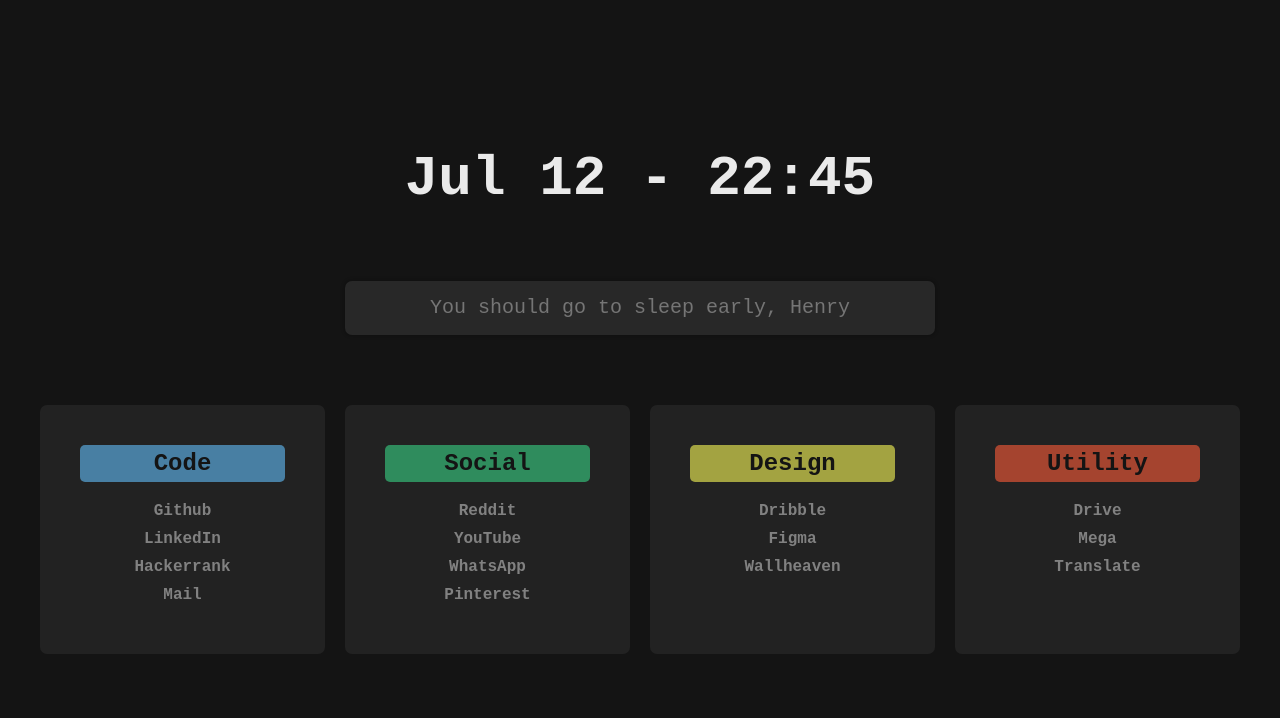
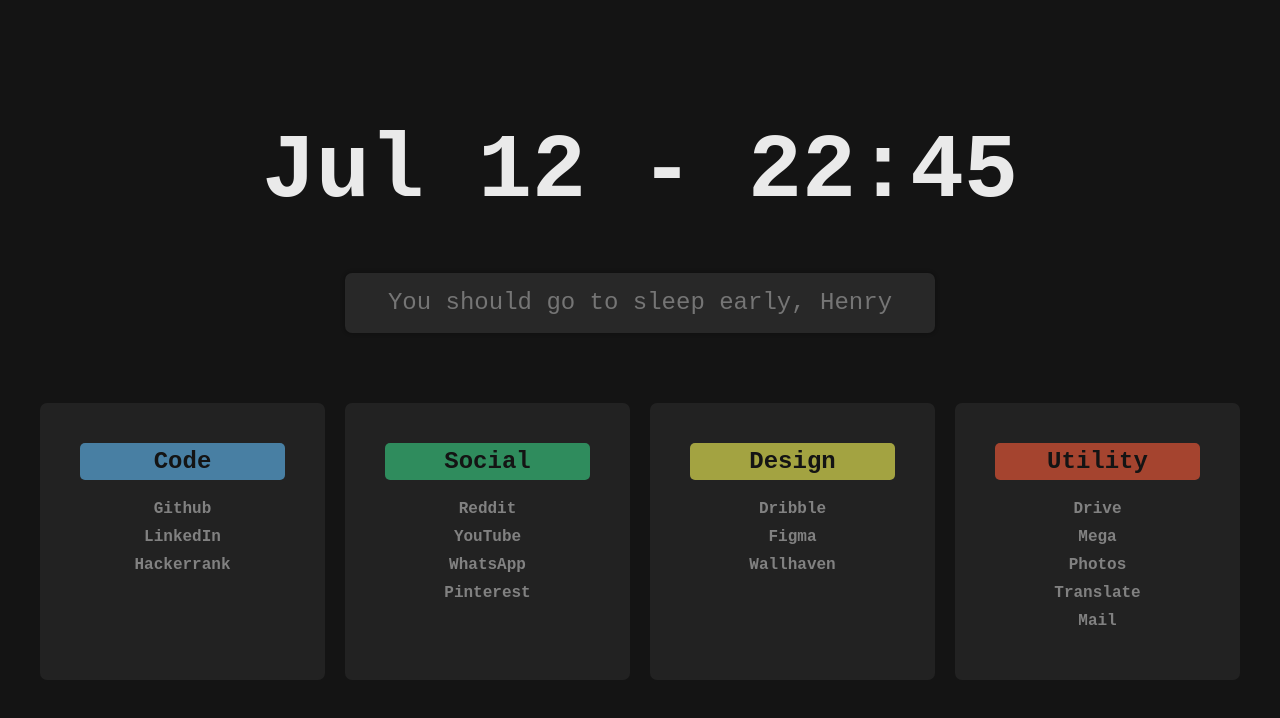
Before and after one commit to migueravila/MinPage, a plain HTML site: page index.html in a window 1280 px wide. Drawn offline with Linux system fonts and the light colour scheme.

Commit message:
Font changes

```diff
--- a/css/style.css
+++ b/css/style.css
@@ -1,7 +1,7 @@
 :root {
   --bg: #141414;
   --bg2: #282828;
-  --bg3: #585858;
+  --bg3: #838383;
   --fg: #eaeaea;
   --purple: #935fa7;
   --blue: #5eade0;
@@ -38,9 +38,9 @@
 #time {
   text-align: center;
   color: var(--fg);
-  font-size: 56px;
-  font-weight: 800;
-  margin-bottom: 70px;
+  font-size: 90px;
+  font-weight: 700;
+  margin-bottom: 50px;
 }
 
 #welcome {
@@ -156,10 +156,9 @@
   border-left-style: none;
   border-bottom-style: none;
   background: var(--bg2);
-  font-size: 15px;
   line-height: 1.5;
   color: var(--bg3);
-  font-size: 20px;
+  font-size: 24px;
   min-width: 590px;
   width: 590px;
   padding: 12px;
--- a/index.html
+++ b/index.html
@@ -59,11 +59,6 @@
           <li>
             <a class="mid" href="https://www.hackerrank.com/">Hackerrank</a>
           </li>
-          <li>
-            <a class="mid" href="https://mail.google.com/mail/u/0/#inbox"
-              >Mail</a
-            >
-          </li>
         </ul>
       </div>
       <div class="sc-block block2-links">
@@ -85,7 +80,7 @@
             <a href="https://dribbble.com/" class="mid">Dribble</a>
           </li>
 		  <li><a class="mid" href="https://www.figma.com/">Figma</a></li>
-		  <li><a class="mid" href="https://wallhaven.cc/">Wallheaven</a></li>
+		  <li><a class="mid" href="https://wallhaven.cc/">Wallhaven</a></li>
         </ul>
       </div>
       <div class="sc-block block4-links">
@@ -94,15 +89,19 @@
           <li><a class="mid" href="https://drive.google.com/drive/my-drive">Drive</a></li>
           <li><a class="mid" href="https://mega.nz/fm/">Mega</a></li>
           <li>
-            <a class="mid" href="https://photos.google.com/>Photos</a>
+            <a class="mid" href="https://photos.google.com/">Photos</a>
           </li>
           <li>
             <a href="https://translate.google.com/" class="mid">Translate</a>
+		  </li>
+		  <li>
+            <a class="mid" href="https://mail.google.com/mail/u/0/#inbox"
+              >Mail</a
+            >
           </li>
         </ul>
       </div>
     </section>
     <script src="js/time.js"></script>
-    <script src="js/date.js"></script>
   </body>
 </html>
```
